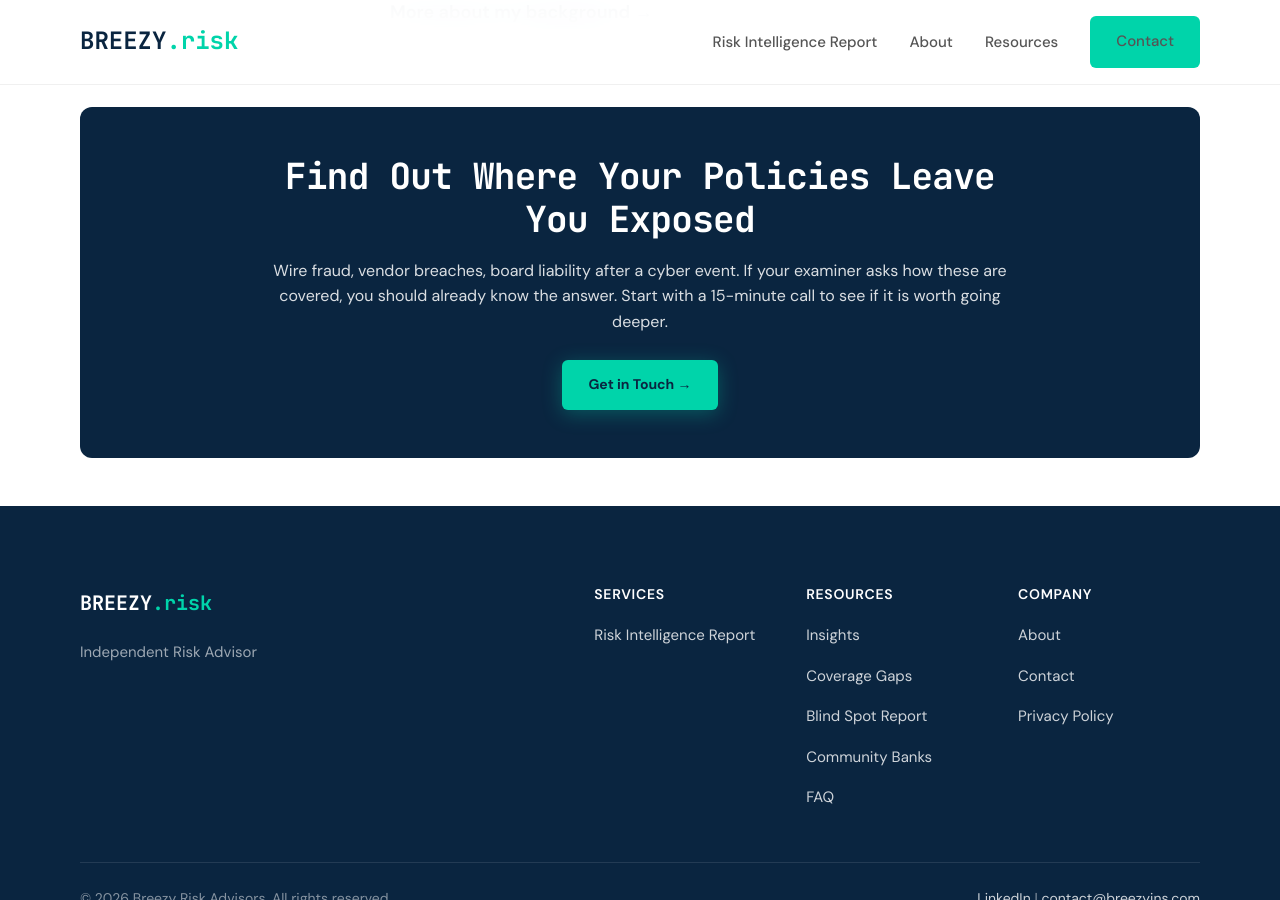
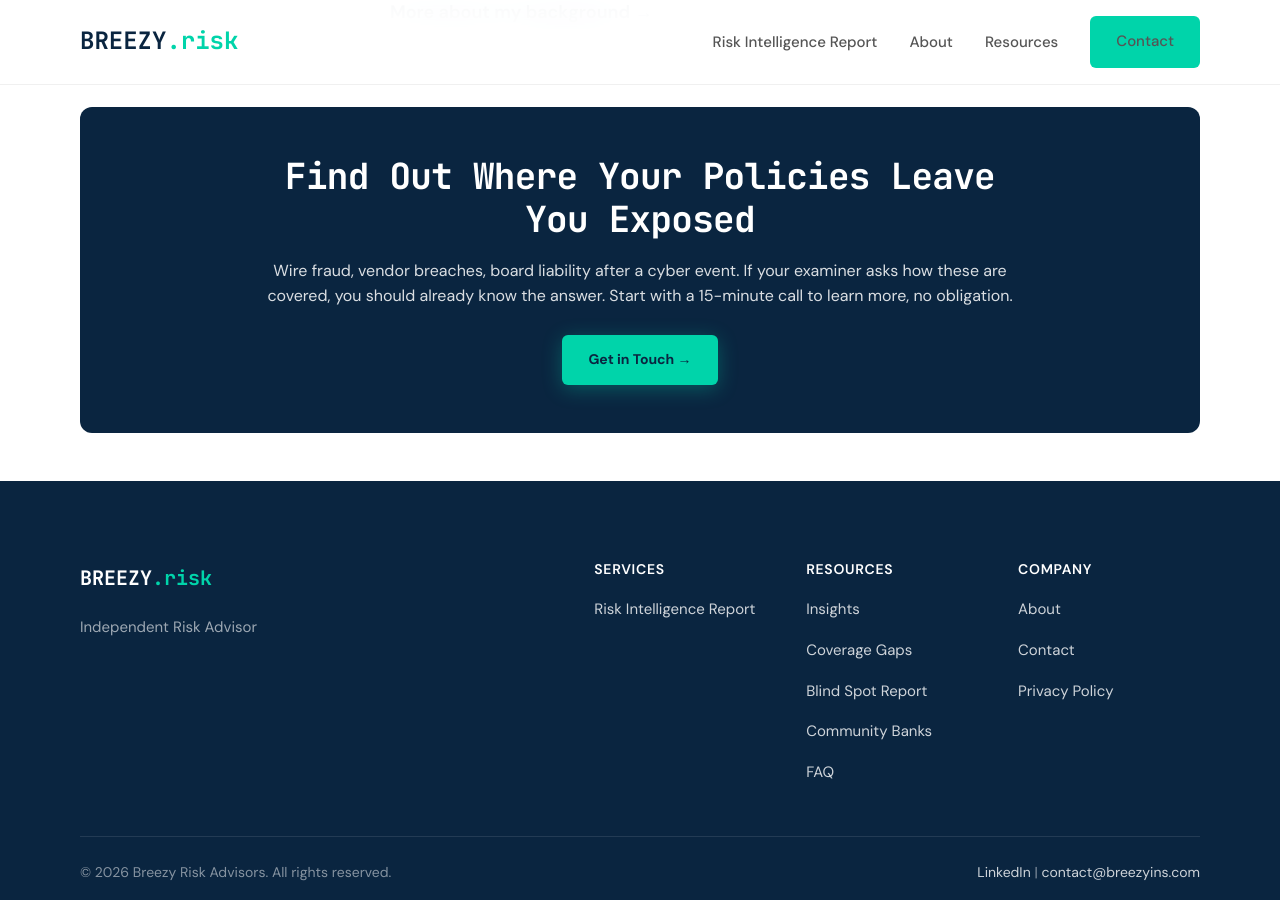
Before and after one commit to joeproe1/breezyins.com, a Jekyll site: the page built from community-bank-insurance.html, in a window 1280 px wide and 900 px high, scrolled down 2125 px. Built offline with Jekyll 4.4.1, drawn with Linux system fonts in a browser that asks for light colours.

Commit message:
Update bank page CTA subtitle to softer closing language
Co-Authored-By: Claude Opus 4.6 <noreply@anthropic.com>

```diff
--- a/community-bank-insurance.html
+++ b/community-bank-insurance.html
@@ -173,4 +173,4 @@ permalink: /community-bank-insurance/
   </div>
 </section>
 
-{% include cta-banner.html title="Find Out Where Your Policies Leave You Exposed" subtitle="Wire fraud, vendor breaches, board liability after a cyber event. If your examiner asks how these are covered, you should already know the answer. Start with a 15-minute call to see if it is worth going deeper." button="Get in Touch" %}
+{% include cta-banner.html title="Find Out Where Your Policies Leave You Exposed" subtitle="Wire fraud, vendor breaches, board liability after a cyber event. If your examiner asks how these are covered, you should already know the answer. Start with a 15-minute call to learn more, no obligation." button="Get in Touch" %}
```
